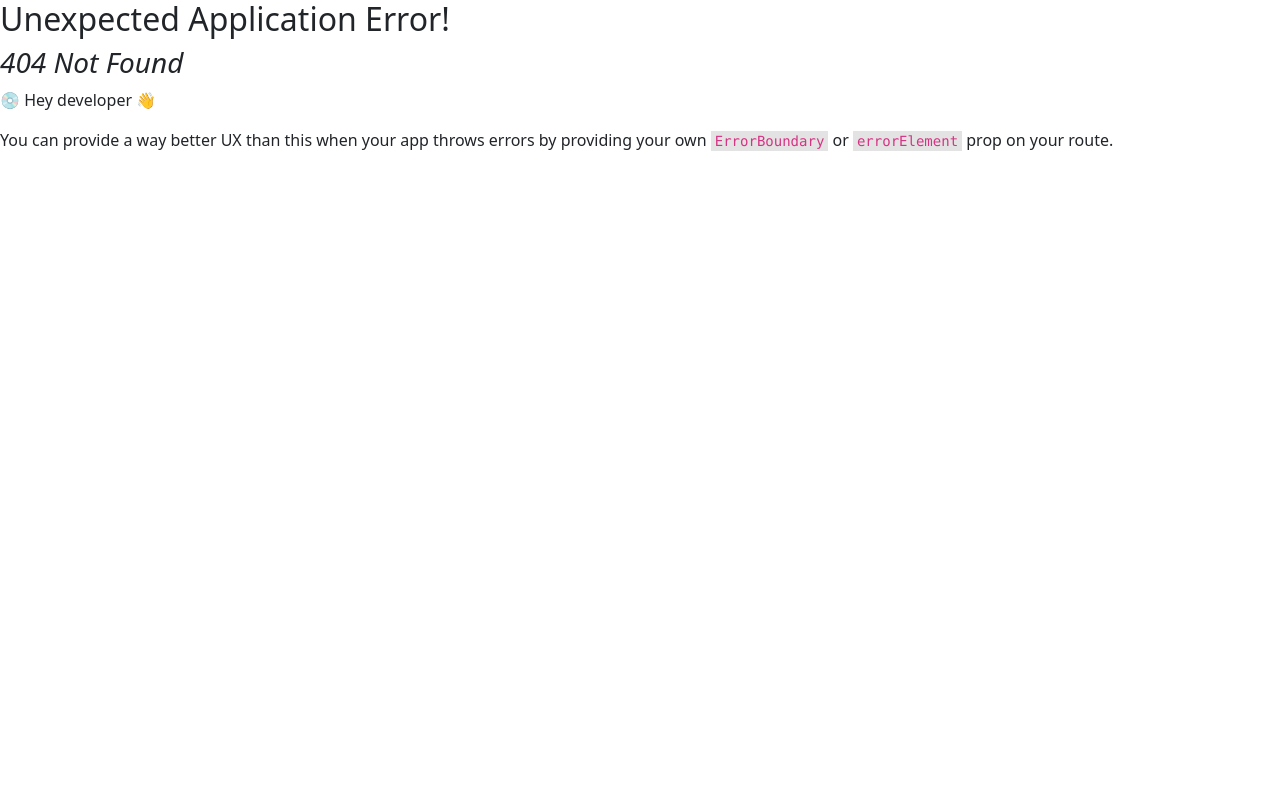
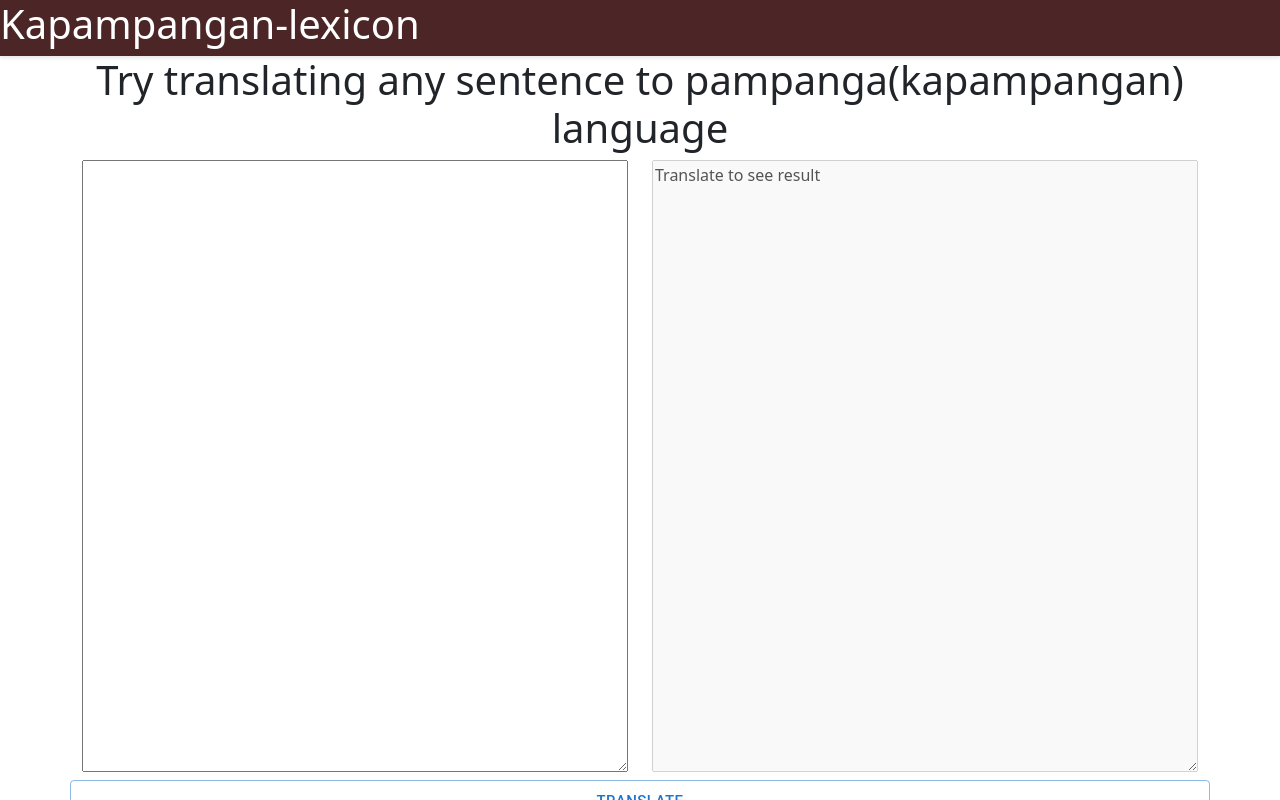
Before and after one commit to Reytsard/kpmpngn-lexicon, a React (Vite) app: page /translate in a window 1280 px wide. Before the commit this address had no page. Built offline with nearby package versions, Linux system fonts and the light colour scheme.

Commit message:
add translate component

```diff
--- a/package.json
+++ b/package.json
@@ -14,6 +14,7 @@
     "@emotion/styled": "^11.14.1",
     "@mui/material": "^7.3.1",
     "@mui/x-data-grid": "^8.11.0",
+    "@vitalets/google-translate-api": "^9.2.1",
     "axios": "^1.11.0",
     "bootstrap": "^5.3.8",
     "papaparse": "^5.5.3",
--- a/src/App.css
+++ b/src/App.css
@@ -4,6 +4,11 @@
   padding: 2rem;
   text-align: center;
 } */
+#root {
+  height: 100vh;
+  width: 100vw;
+  overflow-x: hidden;
+}
 
 .logo {
   height: 6em;
--- /dev/null
+++ b/src/components/Translate.jsx
@@ -0,0 +1,65 @@
+import { Button, Input, TextareaAutosize, TextField } from "@mui/material";
+import { translate } from "@vitalets/google-translate-api";
+import { useEffect, useState } from "react";
+import { Col, Container, Row, Spinner } from "react-bootstrap";
+
+export default function Translate() {
+  const [wordsToTranslate, setWordsToTranslate] = useState("");
+  const [translatedWords, setTranslatedWords] = useState(
+    "Translate to see result"
+  );
+  const [isLoading, setIsLoading] = useState(false);
+
+  const handleTextarea = (e) => {
+    const { value } = e.target;
+    setWordsToTranslate(value);
+  };
+
+  const handleTranslateWords = async (e) => {
+    setIsLoading(true);
+    try {
+      if (wordsToTranslate.length !== 0) {
+        await translate(wordsToTranslate, {
+          to: "tl",
+        }).then((data) => console.log(data));
+      }
+    } catch (e) {
+      console.log("Error translating words: ", e);
+    } finally {
+      setIsLoading(false);
+    }
+  };
+
+  return (
+    <Container>
+      <Row>
+        <h1 className="place-items-center text-center">
+          Try translating any sentence to pampanga(kapampangan) language
+        </h1>
+      </Row>
+      <Row>
+        <Col>
+          <TextareaAutosize
+            className="w-100 h-100"
+            onChange={handleTextarea}
+            value={wordsToTranslate}
+            minRows={25}
+          />
+        </Col>
+        <Col>
+          <TextareaAutosize
+            value={translatedWords}
+            disabled
+            minRows={25}
+            className="w-100 h-100"
+          />
+        </Col>
+      </Row>
+      <Row className="mt-2">
+        <Button size="large" variant="outlined" onClick={handleTranslateWords}>
+          {isLoading ? <Spinner /> : "Translate"}
+        </Button>
+      </Row>
+    </Container>
+  );
+}
--- /dev/null
+++ b/src/layout/DefaultLayout.jsx
@@ -0,0 +1,12 @@
+import { Outlet } from "react-router";
+import Header from "../components/Header";
+
+export default function DefaultLayout() {
+  return (
+    <>
+      <Header />
+      <Outlet />
+      {/* <Footer /> */}
+    </>
+  );
+}
--- a/src/main.jsx
+++ b/src/main.jsx
@@ -6,11 +6,18 @@ import { createBrowserRouter, RouterProvider } from "react-router";
 import LandingPage from "./components/LandingPage.jsx";
 import TestPage from "./components/TestPage.jsx";
 import "bootstrap/dist/css/bootstrap.min.css";
+import DefaultLayout from "./layout/DefaultLayout.jsx";
+import Translate from "./components/Translate.jsx";
 
 const router = createBrowserRouter([
   {
     path: "/",
-    element: <LandingPage />,
+    Component: DefaultLayout,
+    children: [
+      { index: true, Component: LandingPage },
+      { path: "words", Component: TestPage },
+      { path: "translate", Component: Translate },
+    ],
   },
   {
     path: "/words",
```
Also changed, not shown: 1 other file (tests, documents, lock files or other folders).
